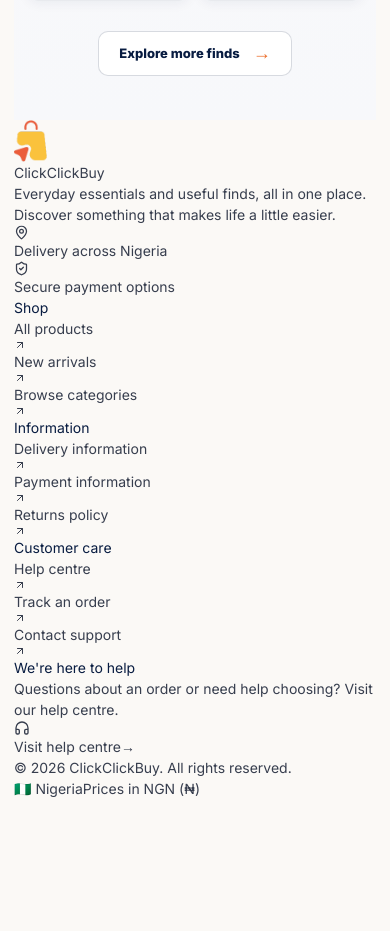
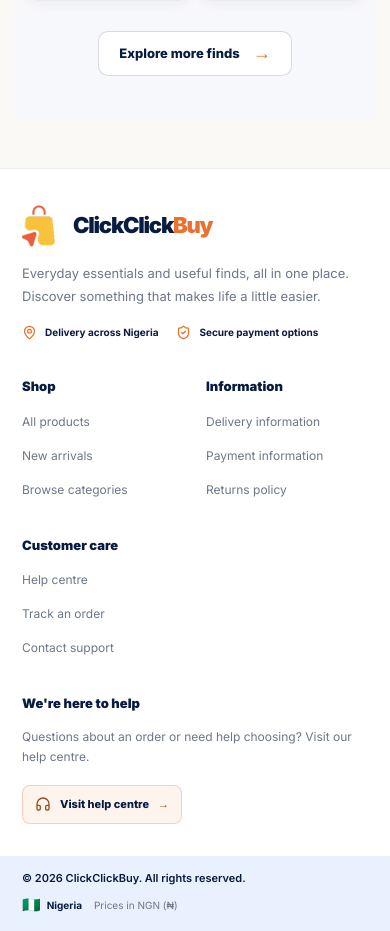
Before and after one commit to Richardjames2023/my-devops-project, a Next.js app in the folder frontend/client/: page / in a window 390 px wide. Shown: the part 4347-5278 px from the top of the page. Before the commit the page ends 5146 px from the top, so only its background shows below. Built offline with nearby package versions, Linux system fonts and the light colour scheme; no server answers.

Commit message:
style(storefront): make footer full bleed and responsive

```diff
--- a/frontend/client/src/app/globals.css
+++ b/frontend/client/src/app/globals.css
@@ -3141,3 +3141,181 @@ button, a, input { -webkit-tap-highlight-color: transparent; }
     gap: 8px;
   }
 }
+
+
+/* Full-bleed ClickClickBuy footer inspired by the supplied reference */
+.storefront-footer-wrap {
+  width: 100%;
+  max-width: none;
+  margin: 76px 0 0;
+}
+.storefront-footer {
+  width: 100%;
+  overflow: hidden;
+  border-top: 1px solid rgba(8, 28, 65, 0.08);
+  background: #ffffff;
+}
+.storefront-footer__main {
+  display: grid;
+  width: min(100%, 1400px);
+  grid-template-columns: minmax(240px, 1.7fr) repeat(3, minmax(125px, 0.8fr)) minmax(190px, 1fr);
+  gap: clamp(24px, 3.5vw, 54px);
+  margin-inline: auto;
+  padding: 54px 48px 48px;
+}
+.storefront-footer__brand { max-width: 330px; }
+.storefront-footer__logo {
+  display: inline-flex;
+  align-items: center;
+  gap: 9px;
+  color: var(--shop-navy);
+  font-size: 22px;
+  font-weight: 850;
+  letter-spacing: -0.055em;
+}
+.storefront-footer__logo > span > span { color: var(--shop-orange); }
+.storefront-footer__logo img { object-fit: contain; }
+.storefront-footer__description {
+  max-width: 290px;
+  margin: 15px 0 18px;
+  color: var(--shop-muted);
+  font-size: 13px;
+  line-height: 1.75;
+}
+.storefront-footer__assurance { display: flex; flex-direction: column; gap: 9px; }
+.storefront-footer__assurance span {
+  display: inline-flex;
+  align-items: center;
+  gap: 8px;
+  color: var(--shop-navy);
+  font-size: 11px;
+  font-weight: 650;
+}
+.storefront-footer__assurance svg { flex: 0 0 auto; color: var(--shop-orange); }
+.storefront-footer__group h2,
+.storefront-footer__contact h2 {
+  margin: 5px 0 17px;
+  color: var(--shop-navy);
+  font-size: 13px;
+  font-weight: 850;
+}
+.storefront-footer__group ul {
+  display: flex;
+  flex-direction: column;
+  gap: 13px;
+  margin: 0;
+  padding: 0;
+  list-style: none;
+}
+.storefront-footer__group a {
+  display: inline-flex;
+  align-items: center;
+  gap: 4px;
+  color: var(--shop-muted);
+  font-size: 12px;
+  line-height: 1.4;
+  transition: color 160ms ease;
+}
+.storefront-footer__group a svg {
+  opacity: 0;
+  color: var(--shop-orange);
+  transform: translate(-3px, 3px);
+  transition: opacity 160ms ease, transform 160ms ease;
+}
+.storefront-footer__group a:hover { color: var(--shop-orange-dark); }
+.storefront-footer__group a:hover svg { opacity: 1; transform: translate(0, 0); }
+.storefront-footer__contact p {
+  max-width: 230px;
+  margin: 0 0 17px;
+  color: var(--shop-muted);
+  font-size: 12px;
+  line-height: 1.7;
+}
+.storefront-footer__help-link {
+  display: inline-flex;
+  min-height: 39px;
+  align-items: center;
+  gap: 9px;
+  border: 1px solid rgba(236, 112, 46, 0.28);
+  border-radius: 8px;
+  padding: 0 12px;
+  color: var(--shop-navy);
+  background: var(--shop-peach-tint);
+  font-size: 11px;
+  font-weight: 800;
+  transition: border-color 160ms ease, background-color 160ms ease, transform 160ms ease;
+}
+.storefront-footer__help-link svg,
+.storefront-footer__help-link span { color: var(--shop-orange-dark); }
+.storefront-footer__help-link:hover {
+  transform: translateY(-1px);
+  border-color: var(--shop-orange);
+  background: var(--shop-peach);
+}
+.storefront-footer__bottom {
+  display: flex;
+  min-height: 62px;
+  align-items: center;
+  justify-content: space-between;
+  gap: 18px;
+  padding: 14px max(48px, calc((100vw - 1304px) / 2));
+  background: var(--shop-blue-light);
+}
+.storefront-footer__bottom p {
+  margin: 0;
+  color: var(--shop-navy);
+  font-size: 11px;
+  font-weight: 600;
+}
+.storefront-footer__bottom-meta {
+  display: flex;
+  align-items: center;
+  gap: 18px;
+  color: var(--shop-muted);
+  font-size: 11px;
+}
+.storefront-footer__country {
+  display: inline-flex;
+  align-items: center;
+  gap: 6px;
+  color: var(--shop-navy);
+  font-weight: 700;
+}
+.storefront-footer__country span { font-size: 15px; }
+@media (max-width: 1050px) {
+  .storefront-footer__main {
+    grid-template-columns: minmax(220px, 1.5fr) repeat(2, minmax(130px, 1fr));
+    gap: 34px 28px;
+    padding-inline: 32px;
+  }
+  .storefront-footer__contact { grid-column: 2 / -1; }
+}
+@media (max-width: 640px) {
+  .storefront-footer-wrap { margin-top: 48px; }
+  .storefront-footer__main {
+    grid-template-columns: repeat(2, minmax(0, 1fr));
+    gap: 32px 22px;
+    padding: 36px 22px 32px;
+  }
+  .storefront-footer__brand { grid-column: 1 / -1; max-width: 100%; }
+  .storefront-footer__description { max-width: 360px; margin-top: 10px; }
+  .storefront-footer__assurance { flex-direction: row; flex-wrap: wrap; gap: 10px 18px; }
+  .storefront-footer__assurance span { font-size: 10px; }
+  .storefront-footer__group h2,
+  .storefront-footer__contact h2 { margin-bottom: 13px; }
+  .storefront-footer__contact { grid-column: 1 / -1; }
+  .storefront-footer__contact p { max-width: 340px; }
+  .storefront-footer__bottom {
+    min-height: 70px;
+    align-items: flex-start;
+    flex-direction: column;
+    justify-content: center;
+    gap: 8px;
+    padding: 14px 22px;
+  }
+  .storefront-footer__bottom-meta { gap: 12px; font-size: 10px; }
+}
+@media (max-width: 360px) {
+  .storefront-footer__main { padding-inline: 16px; gap: 28px 14px; }
+  .storefront-footer__bottom { padding-inline: 16px; }
+}
```
